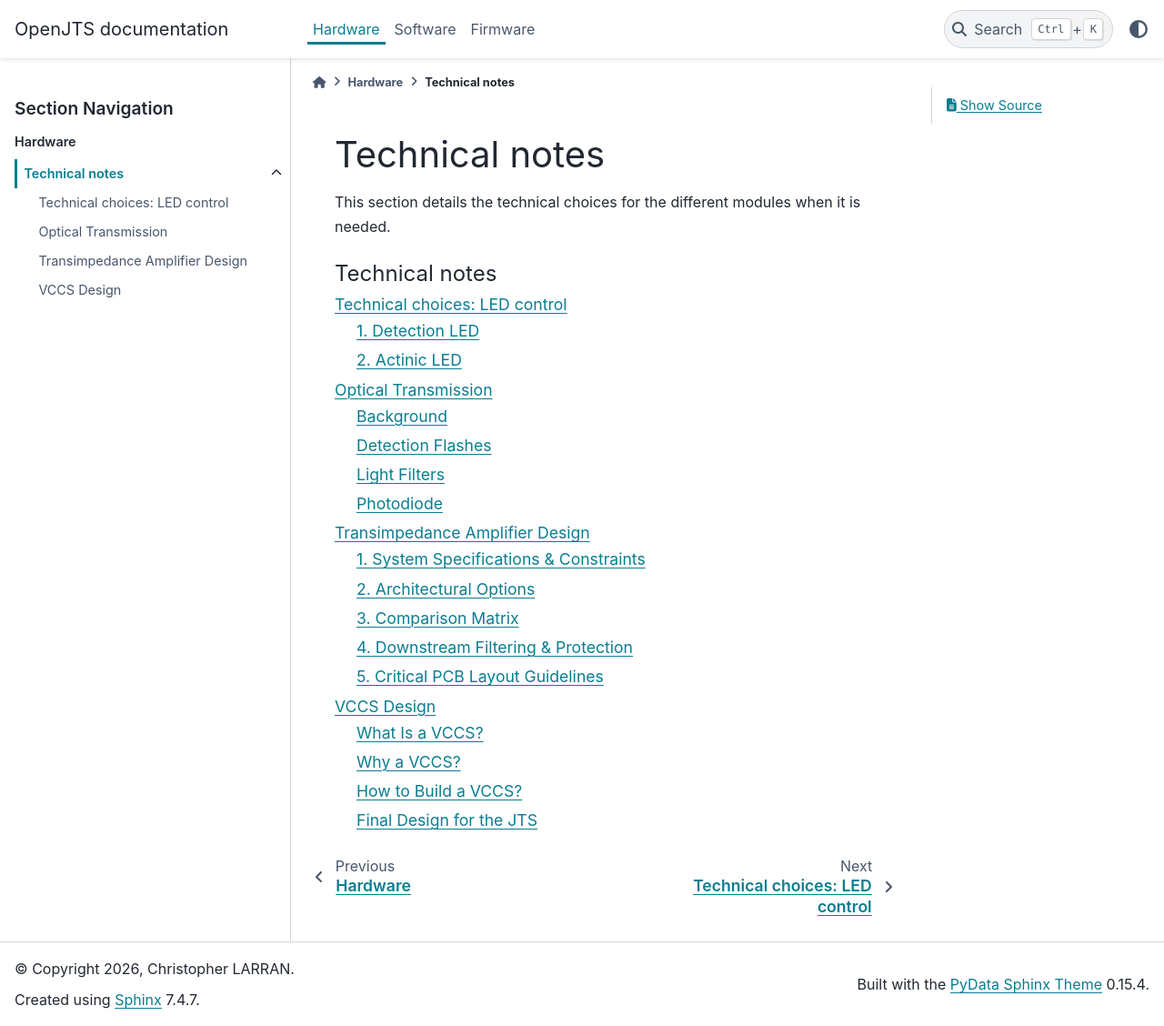
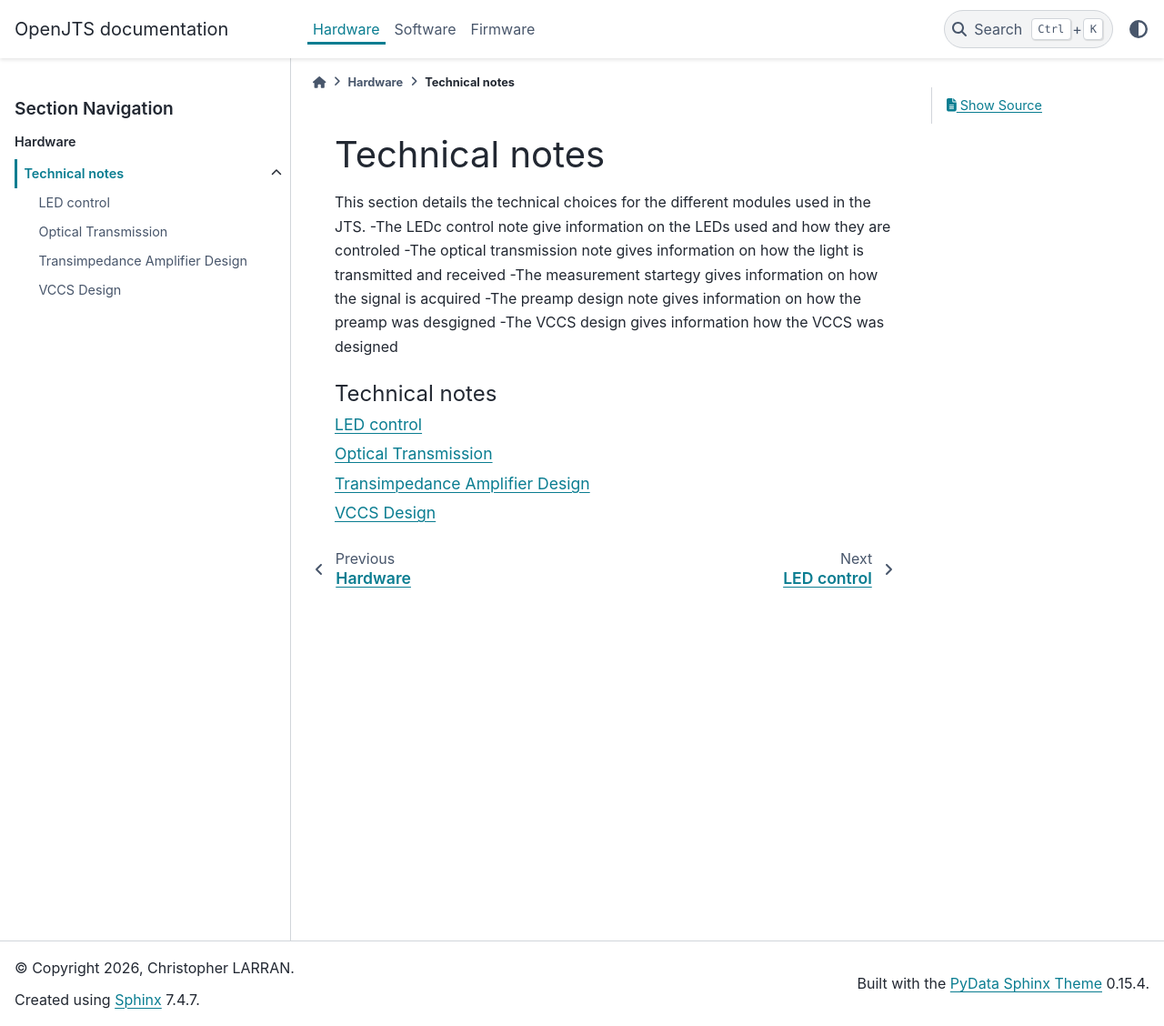
Before and after one commit to ILikeNickelback/OpenJTS, a Sphinx documentation site: the page built from docs/hardware/technical-notes/index.md, in a window 1280 px wide and 1128 px high. Shown: the whole window at 91% size. Built offline with Sphinx 7.4.7 and the PyData theme 0.15.4, drawn with Linux system fonts in a browser that asks for light colours; pages that are not in the unit, such as notebooks, are missing from menus.

Commit message:
updating ReadTheDocs

````diff
--- a/docs/hardware/technical-notes/LED-control.md
+++ b/docs/hardware/technical-notes/LED-control.md
@@ -1,4 +1,4 @@
-# Technical choices: LED control
+# LED control
 
 The JTS uses two types of LED:
 
--- a/docs/hardware/technical-notes/index.md
+++ b/docs/hardware/technical-notes/index.md
@@ -1,9 +1,14 @@
 # Technical notes
 
-This section details the technical choices for the different modules when it is needed.
+This section details the technical choices for the different modules used in the JTS.
+-The LEDc control note give information on the LEDs used and how they are controled
+-The optical transmission note gives information on how the light is transmitted and received
+-The measurement startegy gives information on how the signal is acquired
+-The preamp design note gives information on how the preamp was desgigned
+-The VCCS design gives information how the VCCS was designed
 
 ```{toctree}
-:maxdepth: 2
+:maxdepth: 1
 :caption: Technical notes
 
 LED-control
````
Also changed, not shown: docs/hardware/index.md (+4 -1 lines).
